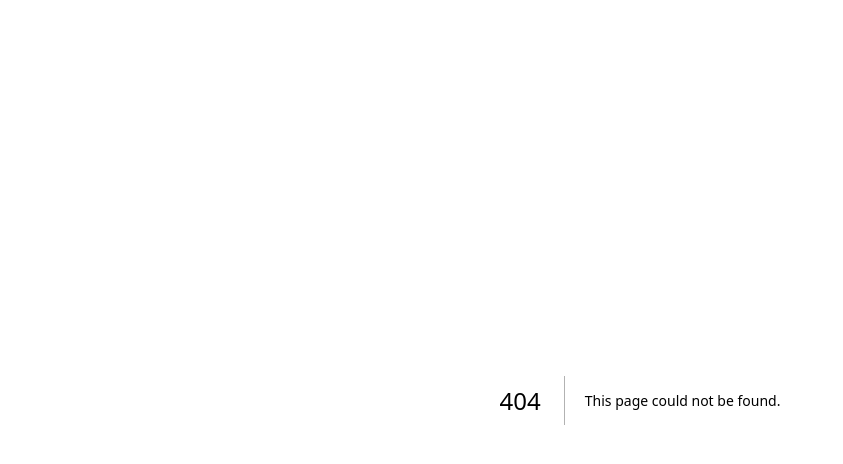
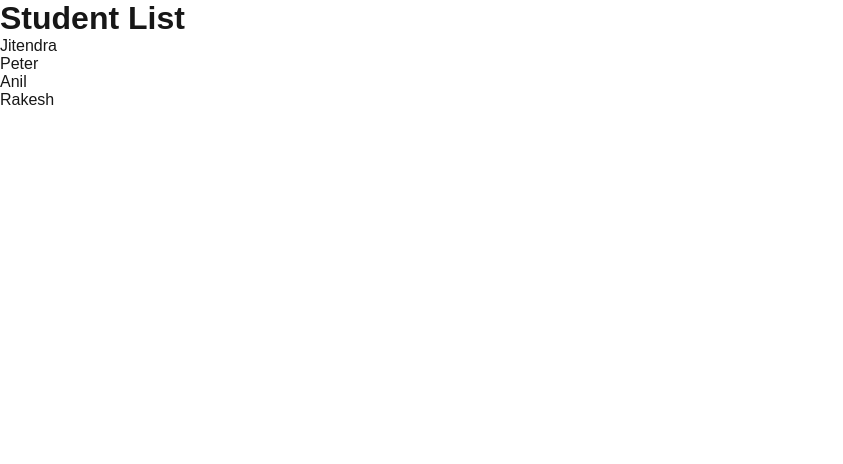
Before and after one commit to Jitendra253/Next-js-app, a Next.js app: page /studentlist in a window 1280 px wide. Before the commit this address had no page. Shown: the top 464 px of the page, without its empty margins (0-843 px from the left). Built offline with nearby package versions, Linux system fonts and the light colour scheme.

Commit message:
dynamic routes

```diff
--- /dev/null
+++ b/src/app/studentlist/page.js
@@ -0,0 +1,36 @@
+import Link from "next/link";
+
+export default function StudentList(){
+    const studentLists = [
+        {
+            name:'Jitendra',
+            id:'jitendra'
+        },
+        {
+            name:"Peter",
+            id:"peter",
+        },
+        {
+            name:"Anil",
+            id:"anil"
+        },
+        {
+            name:"Rakesh",
+            id:"rakesh"
+        }
+    ]
+    return(
+        <div>
+            <h1>Student List</h1>
+            <ul>
+                {
+                    studentLists.map((student)=>(
+                        <li key={student.id}>
+                            <Link href={`/studentlist/${student.id}`}>{student.name}</Link>
+                        </li>
+                    ))
+                }
+            </ul>
+        </div>
+    )
+}
```
Also changed, not shown: src/app/studentlist/[student]/page.js (added, +16 -0 lines), notes.txt.
